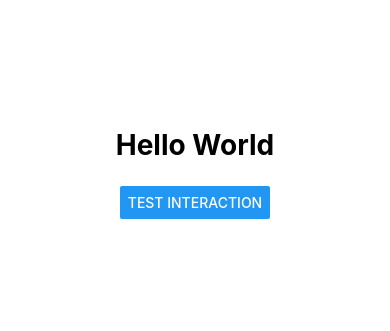
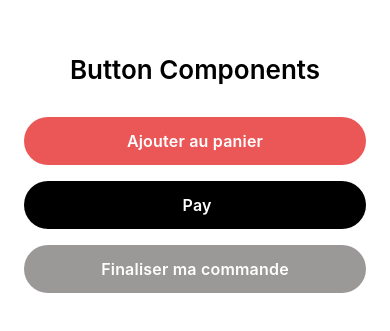
Before and after one commit to margyre-pro/good-morning-frontend, a React Native app: screen / in a window 390 px wide. Shown: the part 249-580 px from the top of the page. Built offline with nearby package versions, Linux system fonts and the light colour scheme.

Commit message:
feat: implement Button component

```diff
--- a/App.tsx
+++ b/App.tsx
@@ -1,18 +1,60 @@
 import { useState } from 'react';
 import { StatusBar } from 'expo-status-bar';
-import { Button, Text, View } from 'react-native';
+import { StyleSheet, Text, View } from 'react-native';
+import AppButton from './src/components/ui/AppButton';
+import { Theme } from './src/constants/Theme';
 
 export default function App() {
-  const [message, setMessage] = useState('');
+  const [loadingPrimary, setLoadingPrimary] = useState(false);
+
+  function handleAddToCart() {
+    setLoadingPrimary(true);
+    setTimeout(() => setLoadingPrimary(false), 1800);
+  }
 
   return (
-    <View style={{ flex: 1, alignItems: 'center', justifyContent: 'center', backgroundColor: '#fff' }}>
-      <Text style={{ fontSize: 28, fontWeight: 'bold', marginBottom: 24 }}>Hello World</Text>
-      <Button title="Test Interaction" onPress={() => setMessage('Interaction Successful! ✅')} />
-      {message ? (
-        <Text style={{ marginTop: 24, fontSize: 18, color: 'green' }}>{message}</Text>
-      ) : null}
+    <View style={styles.container}>
+      <Text style={styles.title}>Button Components</Text>
+
+      <View style={styles.buttonGroup}>
+        <AppButton
+          variant="primary"
+          title="Ajouter au panier"
+          onPress={handleAddToCart}
+          isLoading={loadingPrimary}
+        />
+        <AppButton
+          variant="secondary"
+          title=" Pay"
+          onPress={() => {}}
+        />
+        <AppButton
+          variant="subtle"
+          title="Finaliser ma commande"
+          onPress={() => {}}
+        />
+      </View>
+
       <StatusBar style="auto" />
     </View>
   );
 }
+
+const styles = StyleSheet.create({
+  container: {
+    flex: 1,
+    backgroundColor: Theme.colors.background,
+    alignItems: 'center',
+    justifyContent: 'center',
+    paddingHorizontal: Theme.spacing.lg,
+  },
+  title: {
+    ...Theme.typography.t2,
+    color: Theme.colors.dark,
+    marginBottom: Theme.spacing.xl,
+  },
+  buttonGroup: {
+    width: '100%',
+    gap: Theme.spacing.md,
+  },
+});
--- /dev/null
+++ b/src/components/ui/AppButton.tsx
@@ -0,0 +1,67 @@
+import { ActivityIndicator, Pressable, StyleSheet, Text } from 'react-native';
+import { Theme } from '../../constants/Theme';
+
+type Variant = 'primary' | 'secondary' | 'subtle';
+
+interface AppButtonProps {
+  title: string;
+  onPress: () => void;
+  variant?: Variant;
+  isLoading?: boolean;
+}
+
+const variantStyles: Record<Variant, { background: string; text: string }> = {
+  primary:   { background: Theme.colors.primary,  text: Theme.colors.white },
+  secondary: { background: Theme.colors.dark,     text: Theme.colors.white },
+  subtle:    { background: Theme.colors.grayMid,  text: Theme.colors.white },
+};
+
+export default function AppButton({
+  title,
+  onPress,
+  variant = 'primary',
+  isLoading = false,
+}: AppButtonProps) {
+  const { background, text } = variantStyles[variant];
+
+  return (
+    <Pressable
+      onPress={onPress}
+      disabled={isLoading}
+      style={({ pressed }) => [
+        styles.base,
+        { backgroundColor: background },
+        pressed && styles.pressed,
+        isLoading && styles.loading,
+      ]}
+    >
+      {isLoading ? (
+        <ActivityIndicator color={text} />
+      ) : (
+        <Text style={[styles.label, { color: text }]}>{title}</Text>
+      )}
+    </Pressable>
+  );
+}
+
+const styles = StyleSheet.create({
+  base: {
+    width: '100%',
+    paddingVertical: 14,
+    paddingHorizontal: Theme.spacing.lg,
+    borderRadius: Theme.radius.button,
+    alignItems: 'center',
+    justifyContent: 'center',
+  },
+  pressed: {
+    opacity: 0.82,
+    transform: [{ scale: 0.98 }],
+  },
+  loading: {
+    opacity: 0.7,
+  },
+  label: {
+    ...Theme.typography.t4,
+    letterSpacing: 0.2,
+  },
+});
```
